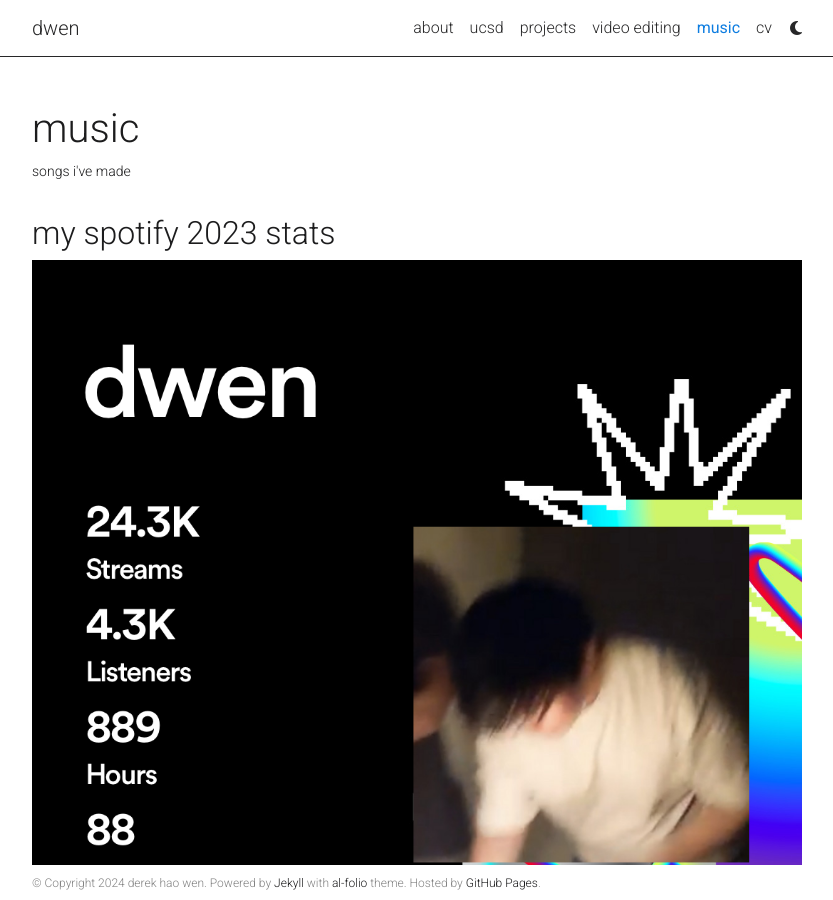
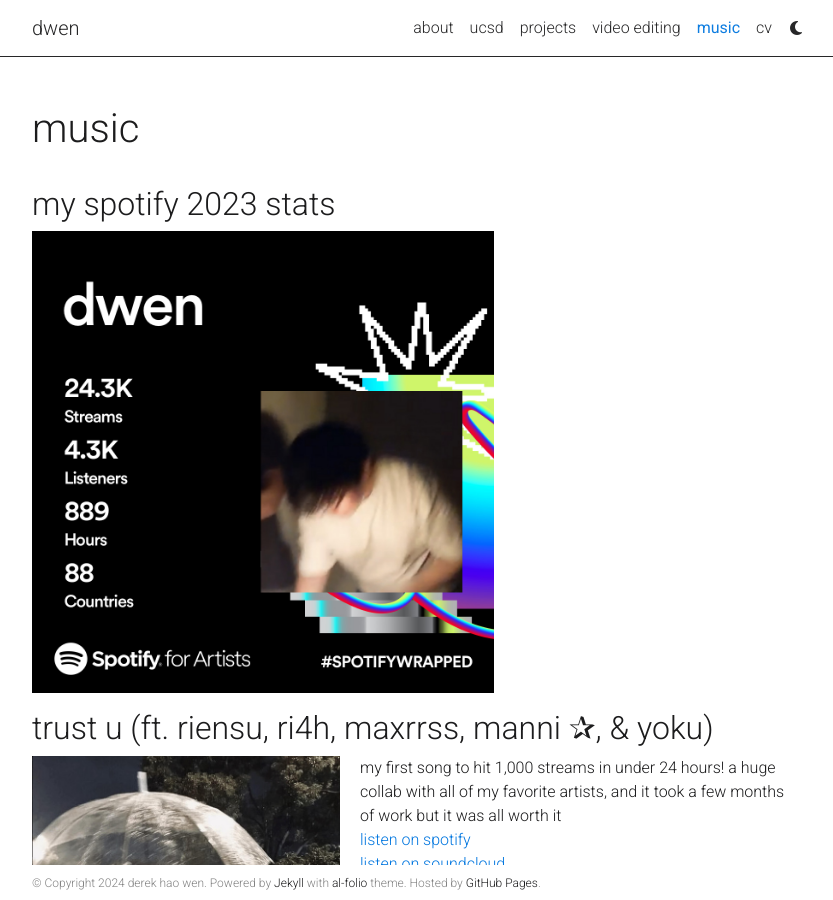
Before and after one commit to Derek-Wen/Derek-Wen.github.io, a Jekyll site: the page built from _pages/music.md, in a window 1280 px wide and 900 px high. Shown: the whole window, without its empty margins (223-1056 px from the left). Built offline with Jekyll 4.4.1, drawn with Linux system fonts in a browser that asks for light colours; comment, search, counter and statistics services are not loaded; a style sheet for code colours, icons or effects is not loaded.

Commit message:
minor changes to music page

```diff
--- a/_pages/music.md
+++ b/_pages/music.md
@@ -2,13 +2,12 @@
 layout: page
 permalink: /music/
 title: music
-description: songs i've made
 nav: true
 nav_order: 4
 ---
 
 ## my spotify 2023 stats
-<img src="../../assets/img/music1.png" alt="Spotify Artist Profile" style="width:100%;">
+<img src="../../assets/img/music1.png" alt="Spotify Artist Profile" style="width:60%;">
 
 ## trust u (ft. riensu, ri4h, maxrrss, manni ✰, & yoku)
 <div style="display:flex; justify-content:space-between;">
```
